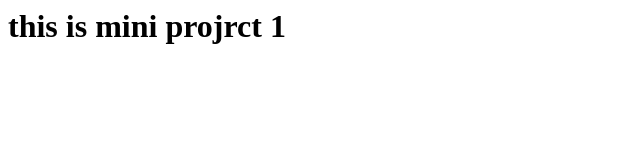
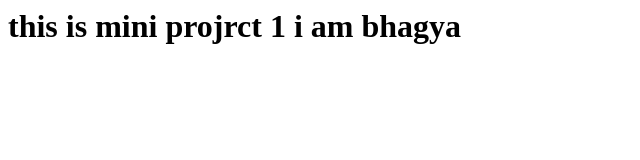
Before and after one commit to troublemaker558/mini-project-1, a plain HTML site: page index.html in a window 1280 px wide. Shown: the whole page, without its empty margins (0-640 px from the left). Drawn offline with Linux system fonts and the light colour scheme.

Commit message:
Update index.html

```diff
--- a/index.html
+++ b/index.html
@@ -1,5 +1,6 @@
 <html>
     <body>
-        <h1>this is mini projrct 1</h1>
+        <h1>this is mini projrct 1
+        i am bhagya </h1>
     </body>
 </html>
```
